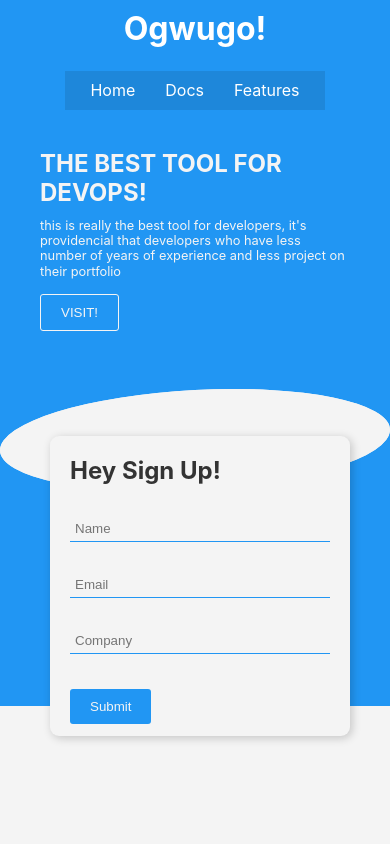
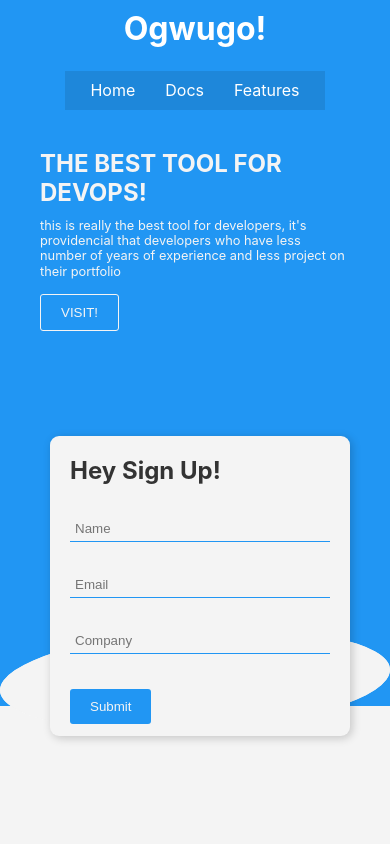
Before and after one commit to NorVirae/ogcloud, a React (Create React App) app: page / in a window 390 px wide. Shown: the top 844 px of the page. Built offline with nearby package versions, Linux system fonts and the light colour scheme.

Commit message:
fixing the before and after skewing out of position

```diff
--- a/src/App.css
+++ b/src/App.css
@@ -354,6 +354,24 @@ input:focus {
         justify-self: center;
     }
 
+    .show-case::before,.show-case::after{
+        position: absolute;
+        left: 0;
+        bottom:0;
+        top:520px;
+        content: '';
+        width: 100%;
+        height: 100px;
+        background-color: var(--white-color);
+        z-index: 0;
+        transform: skewY(-3deg);
+        border-radius: 100%;
+        -webkit-transform: skewY(-3deg);
+        -moz-transform: skewY(-3deg);
+        -ms-transform: skewY(-3deg);
+
+    }
+
 
 }
 
```
